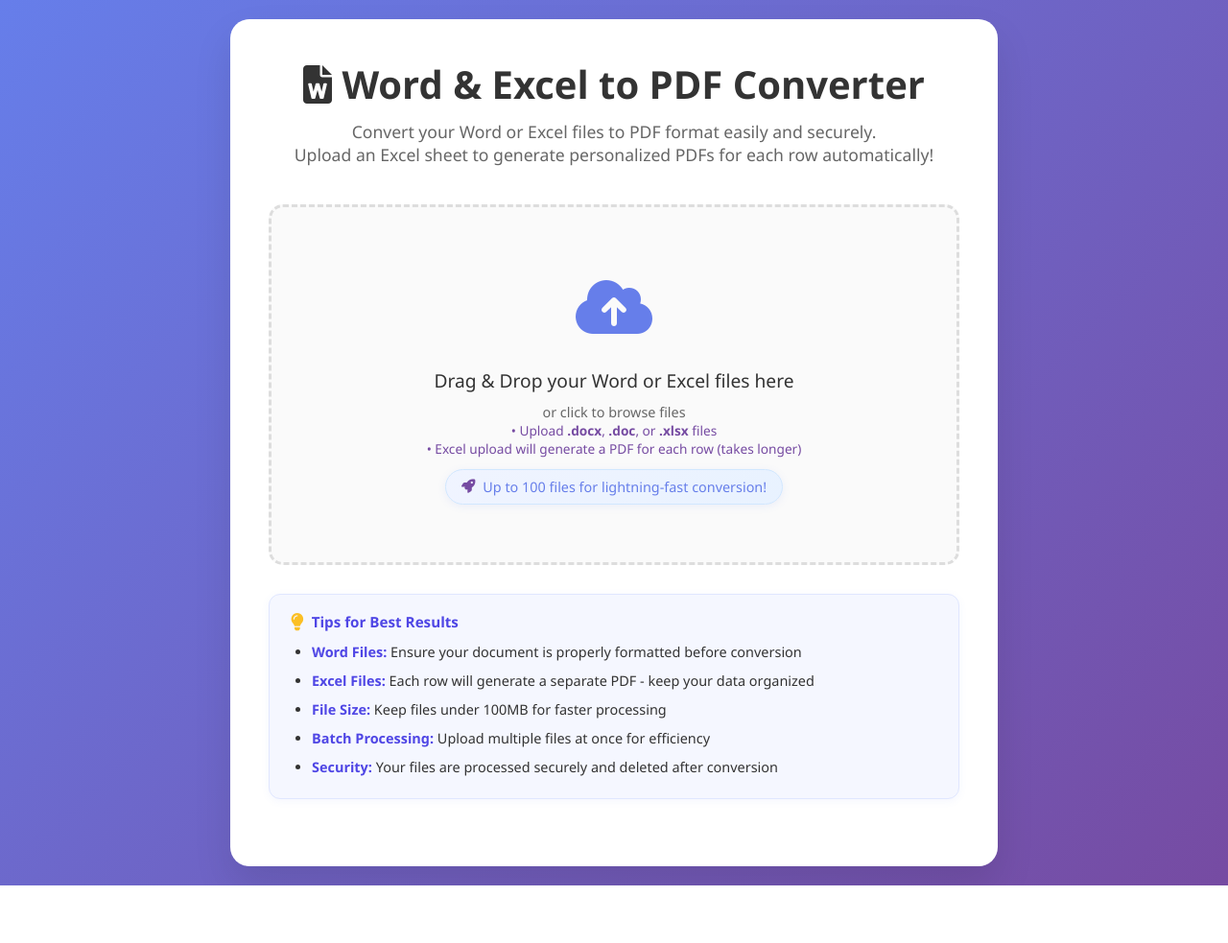
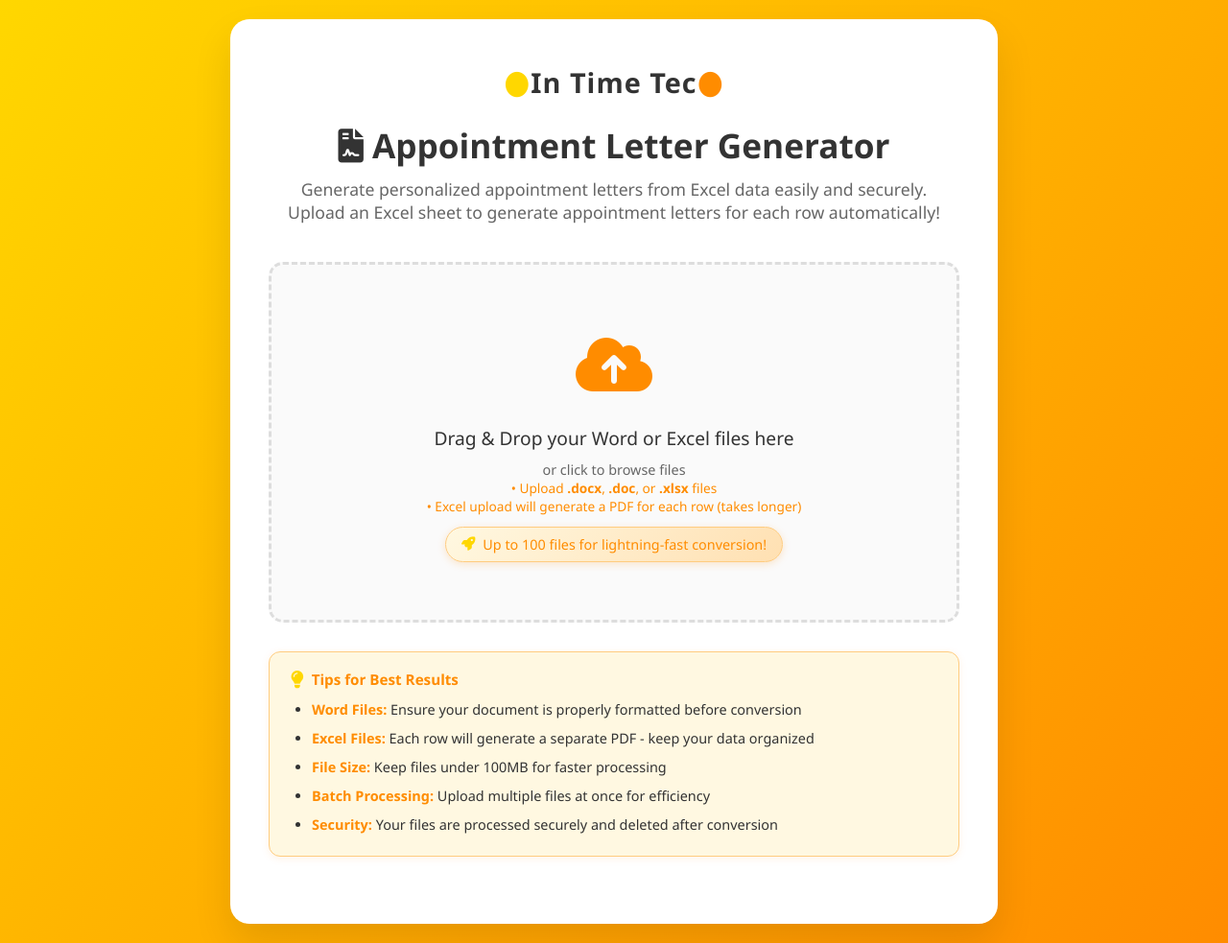
Before and after one commit to rohit-agarwal-ITT/wordToPdf, a Flask app: page / in a window 1280 px wide. Shown: the whole page at 96% size. Before the commit the page ends 923 px from the top, so only its background shows below. Run offline with Flask 3, Linux system fonts and the light colour scheme; some libraries are stand-ins or nearby versions.

Commit message:
Fixed the issues for jaipur locatio

```diff
--- a/app/routes.py
+++ b/app/routes.py
@@ -14,6 +14,7 @@
 from concurrent.futures import ThreadPoolExecutor, as_completed
 import platform
 from app.utils.error_handler import ErrorHandler
+from datetime import datetime
 
 main = Blueprint('main', __name__)
 
@@ -47,6 +48,69 @@
 
 def allowed_file(filename):
     return '.' in filename and filename.rsplit('.', 1)[1].lower() in ALLOWED_EXTENSIONS
+
+def format_date_field(value, field_name):
+    """
+    Format date fields (Date of Joining, Effective Date) to DD-MonthName-YYYY format.
+    Handles input formats: '2024-07-01' (ISO) or '6/30/2025' (US format).
+
+    Args:
+        value: The date value from Excel (can be string or datetime object)
+        field_name: The name of the field/column
+
+    Returns:
+        Formatted date string like '05-August-2025' or original value if not a date field or parsing fails
+    """
+    # Only format specific date fields
+    date_fields = ['Date of Joining', 'Effective Date']
+    if field_name not in date_fields:
+        return str(value)
+
+    # If value is already a datetime object (pandas sometimes reads dates as datetime)
+    if isinstance(value, pd.Timestamp):
+        try:
+            # Check for NaT (Not a Time) - pandas null timestamp
+            if pd.isna(value):
+                return str(value)
+            return value.strftime('%d-%B-%Y')
+        except:
+            return str(value)
+
+    if isinstance(value, datetime):
+        try:
+            return value.strftime('%d-%B-%Y')
+        except:
+            return str(value)
+
+    # Convert to string for parsing
+    date_str = str(value).strip()
+    if not date_str or date_str.lower() in ['nan', 'none', '']:
+        return str(value)
+
+    # Try parsing different date formats
+    date_formats = [
+        '%Y-%m-%d',      # 2024-07-01
+        '%m/%d/%Y',      # 6/30/2025
+        '%m-%d-%Y',      # 6-30-2025
+        '%d/%m/%Y',      # 01/07/2024 (alternative)
+        '%d-%m-%Y',      # 01-07-2024 (alternative)
+        '%Y/%m/%d',      # 2024/07/01
+    ]
+
+    parsed_date = None
+    for fmt in date_formats:
+        try:
+            parsed_date = datetime.strptime(date_str, fmt)
+            break
+        except ValueError:
+            continue
+
+    if parsed_date:
+        # Format as DD-MonthName-YYYY (e.g., 05-August-2025)
+        return parsed_date.strftime('%d-%B-%Y')
+
+    # If parsing failed, return original value
+    return str(value)
 
 def convert_single_file(file_info):
     """Convert a single file using LibreOffice - optimized for parallel processing"""
@@ -125,7 +189,14 @@
 
             def generate_docx(row_tuple):
                 i, row = row_tuple
-                data = {str(col): str(row[col]) for col in df.columns}
+                # Process data with date formatting for specific fields
+                data = {}
+                for col in df.columns:
+                    col_str = str(col)
+                    value = row[col]
+                    # Format date fields appropriately
+                    formatted_value = format_date_field(value, col_str)
+                    data[col_str] = formatted_value
                 docx_name = f"{data.get('Name', 'Candidate')}_{i+1}.docx"
                 docx_path = os.path.join(temp_dir, docx_name)
                 wp = WordProcessor()  # Create a new instance per row/thread
--- a/app/templates/index.html
+++ b/app/templates/index.html
@@ -3,7 +3,7 @@
 <head>
     <meta charset="UTF-8">
     <meta name="viewport" content="width=device-width, initial-scale=1.0">
-    <title>Word to PDF Converter</title>
+    <title>Appointment Letter Generator - In Time Tec</title>
     <link href="https://cdnjs.cloudflare.com/ajax/libs/font-awesome/6.0.0/css/all.min.css" rel="stylesheet">
     <style>
         * {
@@ -14,7 +14,7 @@
 
         body {
             font-family: 'Segoe UI', Tahoma, Geneva, Verdana, sans-serif;
-            background: linear-gradient(135deg, #667eea 0%, #764ba2 100%);
+            background: linear-gradient(135deg, #FFD700 0%, #FF8C00 100%);
             min-height: 100vh;
             display: flex;
             align-items: center;
@@ -31,6 +31,25 @@
             width: 100%;
         }
 
+        .company-logo {
+            text-align: center;
+            margin-bottom: 20px;
+            font-size: 1.8em;
+            font-weight: 700;
+            color: #333;
+            letter-spacing: 1px;
+        }
+
+        .company-logo .dot-yellow {
+            color: #FFD700;
+            font-size: 1.2em;
+        }
+
+        .company-logo .dot-orange {
+            color: #FF8C00;
+            font-size: 1.2em;
+        }
+
         .header {
             text-align: center;
             margin-bottom: 40px;
@@ -38,7 +57,7 @@
 
         .header h1 {
             color: #333;
-            font-size: 2.5em;
+            font-size: 2.2em;
             margin-bottom: 10px;
             font-weight: 700;
         }
@@ -61,24 +80,24 @@
         }
 
         .upload-area:hover {
-            border-color: #667eea;
-            background: #f0f4ff;
+            border-color: #FF8C00;
+            background: #fff8e1;
         }
 
         .upload-area.dragover {
-            border-color: #667eea;
-            background: #e8f2ff;
+            border-color: #FF8C00;
+            background: #ffe0b2;
             transform: scale(1.02);
         }
 
         .upload-area:focus {
-            outline: 2px solid #667eea;
+            outline: 2px solid #FF8C00;
             outline-offset: 2px;
         }
 
         .upload-icon {
             font-size: 4em;
-            color: #667eea;
+            color: #FF8C00;
             margin-bottom: 20px;
         }
 
@@ -94,28 +113,28 @@
         }
 
         .upload-limit {
-            color: #667eea;
+            color: #FF8C00;
             font-size: 0.9em;
             margin-top: 12px;
             padding: 8px 16px;
-            background: linear-gradient(135deg, #f0f4ff 0%, #e8f2ff 100%);
+            background: linear-gradient(135deg, #fff8e1 0%, #ffe0b2 100%);
             border-radius: 20px;
             display: inline-flex;
             align-items: center;
             gap: 8px;
-            border: 1px solid #d1e7ff;
+            border: 1px solid #ffcc80;
             font-weight: 500;
-            box-shadow: 0 2px 8px rgba(102, 126, 234, 0.1);
+            box-shadow: 0 2px 8px rgba(255, 140, 0, 0.2);
             transition: all 0.3s ease;
         }
 
         .upload-limit:hover {
             transform: translateY(-1px);
-            box-shadow: 0 4px 12px rgba(102, 126, 234, 0.15);
+            box-shadow: 0 4px 12px rgba(255, 140, 0, 0.3);
         }
 
         .upload-limit i {
-            color: #764ba2;
+            color: #FFD700;
             font-size: 1em;
         }
 
@@ -463,18 +485,18 @@
         }
         .loader-text {
             font-size: 1.2em;
-            color: #764ba2;
+            color: #FF8C00;
             font-weight: 600;
             text-align: center;
         }
         .upload-hint {
-            background: #f5f7ff;
-            border: 1.5px solid #e0e7ff;
+            background: #fff8e1;
+            border: 1.5px solid #ffcc80;
             border-radius: 12px;
             padding: 18px 22px 14px 22px;
             margin: 24px 0 18px 0;
             font-size: 0.95em; /* match upload subtext font size */
-            box-shadow: 0 2px 8px rgba(102, 126, 234, 0.07);
+            box-shadow: 0 2px 8px rgba(255, 140, 0, 0.1);
             color: #222;
             width: 100%;
             max-width: 100%;
@@ -486,7 +508,7 @@
             }
         }
         .upload-hint h3 {
-            color: #4f46e5;
+            color: #FF8C00;
             margin-bottom: 10px;
             font-size: 1em; /* match subheading size */
             font-weight: 700;
@@ -494,7 +516,7 @@
             align-items: center;
         }
         .upload-hint h3 i {
-            color: #fbbf24;
+            color: #FFD700;
             margin-right: 8px;
             font-size: 1.2em;
         }
@@ -509,7 +531,7 @@
             margin-bottom: 7px;
         }
         .upload-hint li strong {
-            color: #4f46e5;
+            color: #FF8C00;
             font-weight: 600;
         }
     </style>
@@ -518,9 +540,12 @@
     <div class="accessibility-info" id="accessibilityInfo" aria-live="polite"></div>
 
     <div class="container">
+        <div class="company-logo">
+            <span class="dot-yellow">●</span>In Time Tec<span class="dot-orange">●</span>
+        </div>
         <div class="header">
-            <h1><i class="fas fa-file-word"></i> Word & Excel to PDF Converter</h1>
-            <p>Convert your Word or Excel files to PDF format easily and securely.<br>Upload an Excel sheet to generate personalized PDFs for each row automatically!</p>
+            <h1><i class="fas fa-file-contract"></i> Appointment Letter Generator</h1>
+            <p>Generate personalized appointment letters from Excel data easily and securely.<br>Upload an Excel sheet to generate appointment letters for each row automatically!</p>
         </div>
 
 
@@ -530,7 +555,7 @@
                 <i class="fas fa-cloud-upload-alt"></i>
             </div>
             <div class="upload-text">Drag & Drop your Word or Excel files here</div>
-            <div class="upload-subtext">or click to browse files<br><span style="font-size:0.95em;color:#764ba2;">• Upload <b>.docx</b>, <b>.doc</b>, or <b>.xlsx</b> files<br>• Excel upload will generate a PDF for each row (takes longer)</span></div>
+            <div class="upload-subtext">or click to browse files<br><span style="font-size:0.95em;color:#FF8C00;">• Upload <b>.docx</b>, <b>.doc</b>, or <b>.xlsx</b> files<br>• Excel upload will generate a PDF for each row (takes longer)</span></div>
             <div class="upload-limit">
                 <i class="fas fa-rocket"></i>
                 <span>Up to 100 files for lightning-fast conversion!</span>
```
Also changed, not shown: other parts of app/templates/index.html (+13 -10 lines), app/utils/word_processor.py (+196 -10 lines).
